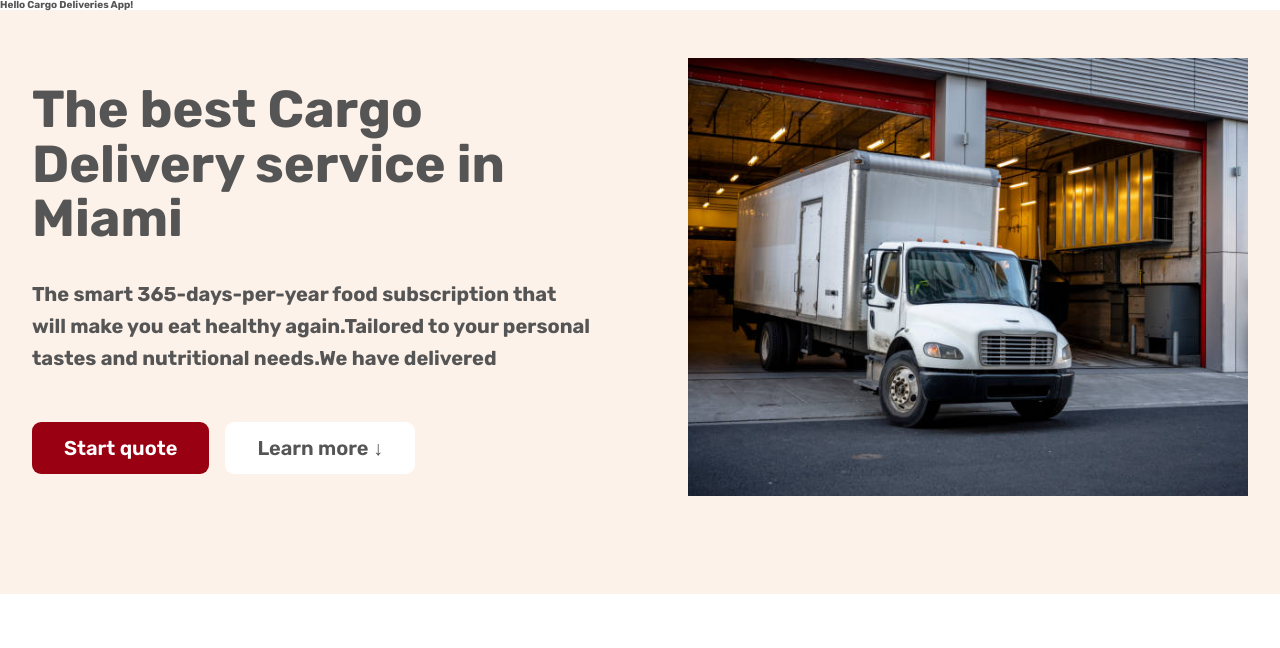
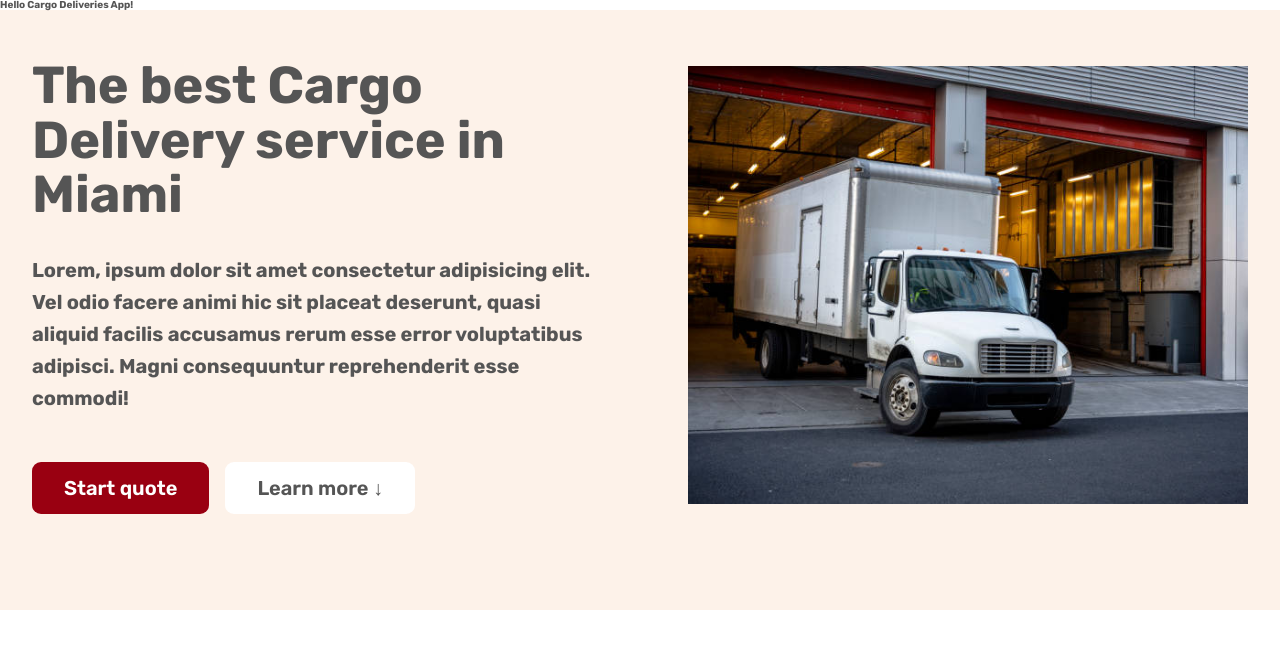
Before and after one commit to dredysteam/Cargo-Deliv, an Angular app: page /dashboard in a window 1280 px wide. Shown: the top 648 px of the page. Built offline with nearby package versions, Linux system fonts and the light colour scheme.

Commit message:
little change to hero c

```diff
--- a/src/main/dashboard/components/hero/hero.component.html
+++ b/src/main/dashboard/components/hero/hero.component.html
@@ -3,9 +3,10 @@
     <div class="hero-text-box">
       <h1 class="heading-primary">The best Cargo Delivery service in Miami</h1>
       <p class="hero-description">
-        The smart 365-days-per-year food subscription that will make you eat
-        healthy again.Tailored to your personal tastes and nutritional needs.We
-        have delivered
+        Lorem, ipsum dolor sit amet consectetur adipisicing elit. Vel odio
+        facere animi hic sit placeat deserunt, quasi aliquid facilis accusamus
+        rerum esse error voluptatibus adipisci. Magni consequuntur reprehenderit
+        esse commodi!
       </p>
       <a href="" class="btn btn--full margin-right-sm">Start quote</a>
       <a href="" class="btn btn--outline">Learn more &darr;</a>
```
Also changed, not shown: information.txt (added).
